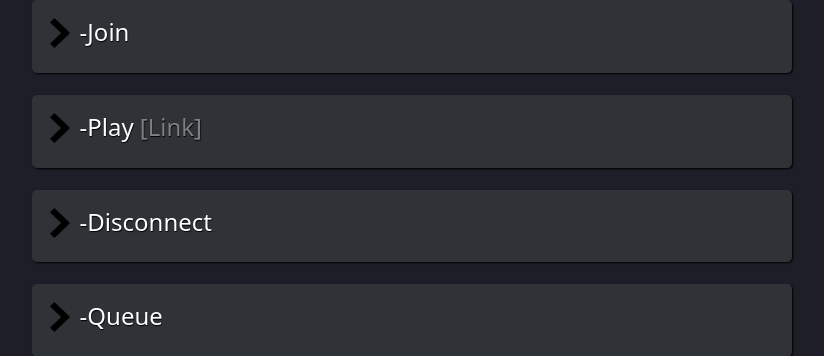
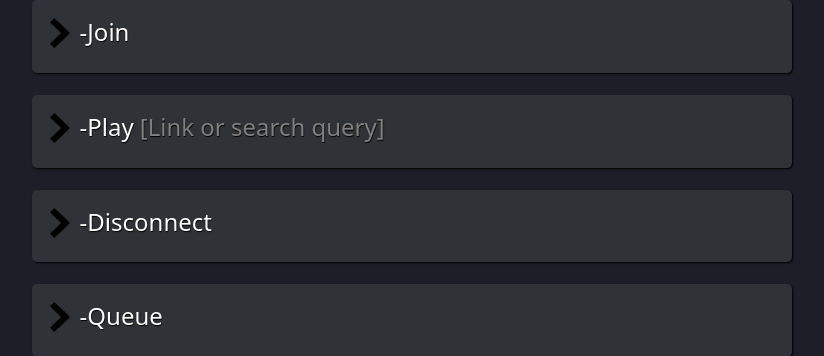
Before and after one commit to tracer755/tracer755.github.io, a PHP site: page /Melodica/Commands.html in a window 1280 px wide. Shown: the part 208-564 px from the top of the page, without its empty margins (228-1052 px from the left). Run offline with PHP 8.4, Linux system fonts and the light colour scheme.

Commit message:
Add files via upload

```diff
--- a/Melodica/Command.css
+++ b/Melodica/Command.css
@@ -57,3 +57,8 @@ body {
   -webkit-transform: rotate(0deg);
   transform: rotate(0deg)
 }
+.bg-blurple {
+  --bg-opacity: 1;
+  background-color: #7289DA;
+  background-color: rgba(114, 137, 218, var(--bg-opacity));
+}
--- a/Melodica/Commands.html
+++ b/Melodica/Commands.html
@@ -115,12 +115,12 @@
         <button onclick="myFunction('arw1')" class="collapsible" ><img id="arw1" src="arrow1.png" class="arrow" width="20" height="30" align="left">
             <div style="display: flex; flex-wrap: wrap; position:relative; left:10px;">
                 <h4> -Play </h4>
-        <h4 style="color: grey; position:relative; left:6px;">[Link]</h4>
+                <h4 style="color: grey; position:relative; left:6px;">[Link or search query]</h4>
             </div>
         </button>
         <div class="content">
             <p></p>
-  <p style="color: white;" align="left">Takes the input link and adds the song to the queue, if there is no song currently playing it will start playing the song.</p>
+            <p style="color: white;" align="left">Takes the input link or search query and adds the song to the queue, if there is no song currently playing it will start playing the song.</p>
             <p style="color: white" align="left">Aliases: -p</p>
             <hr size="4" width="95%" style="color: #757c8a">
             <p style="color: white">Example: -play <a href="https://www.youtube.com/watch?v=dQw4w9WgXcQ" target="_blank" style="color: white"> https://www.youtube.com/watch?v=dQw4w9WgXcQ</a></p>
@@ -194,6 +194,9 @@
 </div>
     </div>
 
+
+
+
                 <div style="padding: 6px; ">
     <button onclick="myFunction('arw5')" class="collapsible" ><img id="arw5" src="arrow1.png" class="arrow" width="20" height="30" align="left">
         <div style="display: flex; flex-wrap: wrap; position:relative; left:10px;">
@@ -259,6 +262,7 @@
     <p style="color: white">Example: -pause</p>
 </div>
     </div>
+
 
 
                 <div style="padding: 6px; ">
@@ -461,7 +465,7 @@ for (i = 0; i < coll.length; i++) {
 <div class="thumb-content"><a href="https://discord.com/oauth2/authorize?client_id=883408360580476969&permissions=8&redirect_uri=https%3A%2F%2Fwww.jasonmediagroup.com%2FMelodicaJoin&scope=bot&response_type=code">Invite</a></div>
 </li>
 <li>
-<div class="thumb-content"><a class="texthover" href="#.">Commands</a></div>
+<div class="thumb-content"><a class="texthover" href="">Commands</a></div>
 </li>
 <li>
 <div class="thumb-content"><a href="#.">Premium</a></div>
```
Lines whose indentation alone changed are shown as unchanged.
